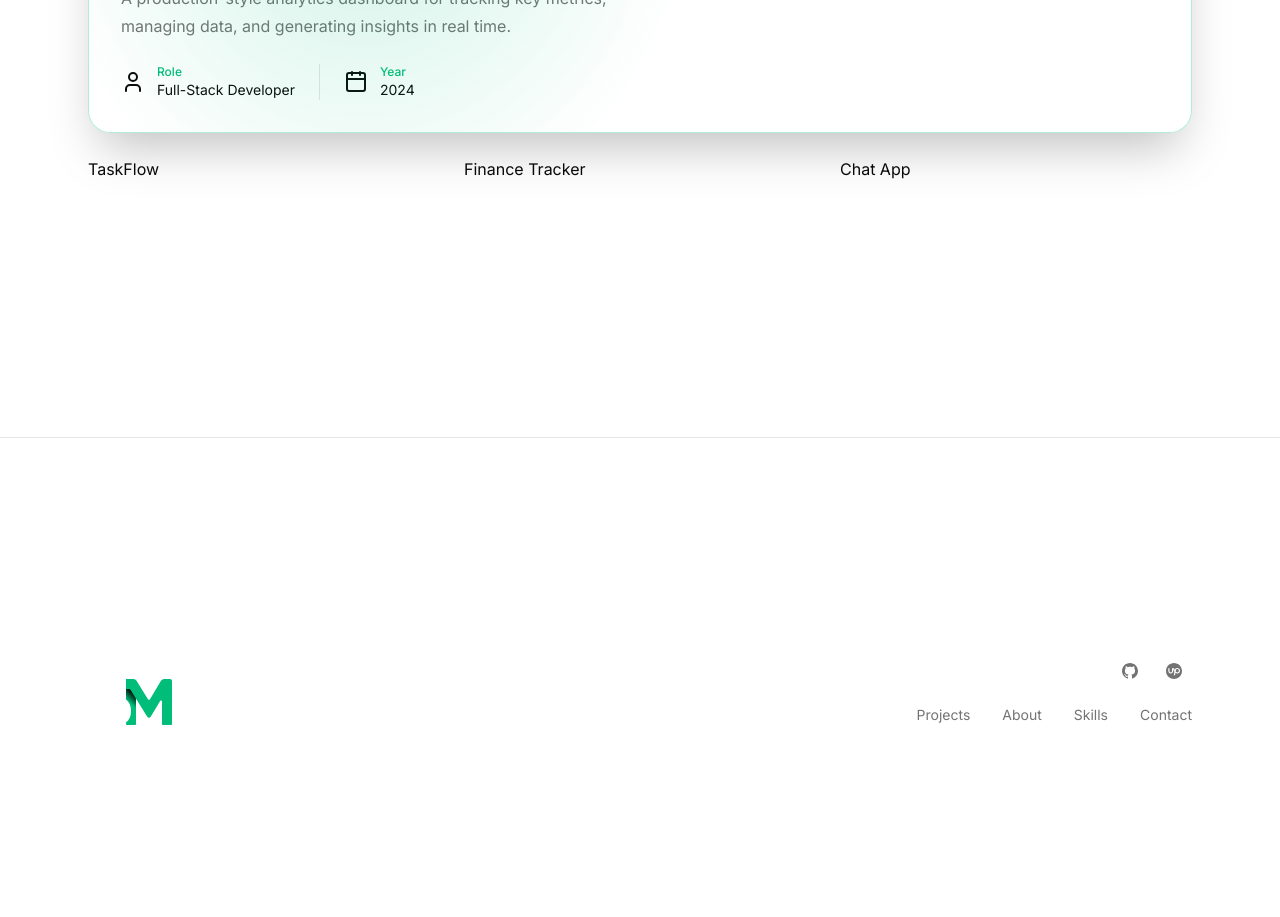
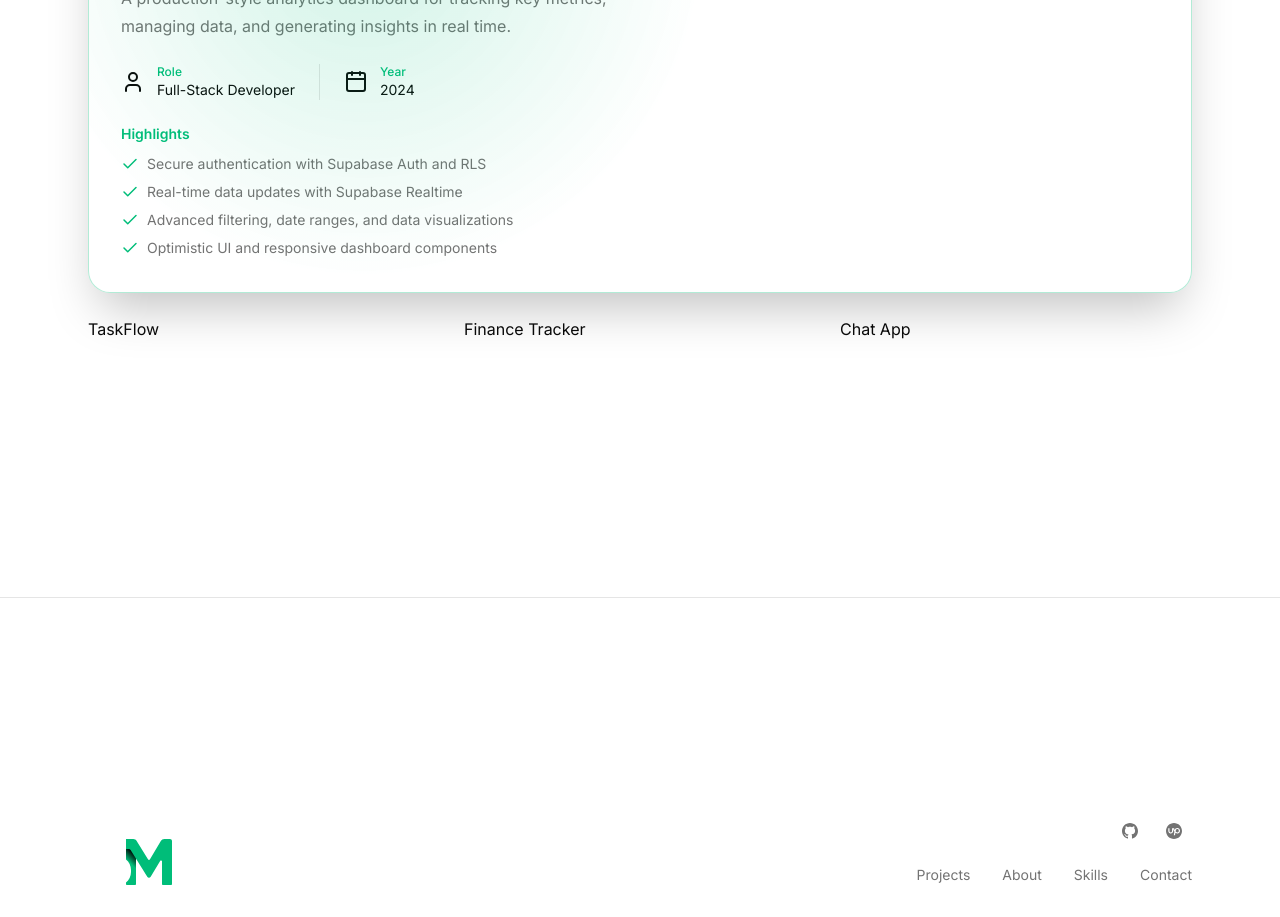
Before and after one commit to svsxn/portfolio, a Next.js app: page / in a window 1280 px wide. Shown: the part 1360-2277 px from the top of the page. Before the commit the page ends 2117 px from the top, so only its background shows below. Built offline with nearby package versions, Linux system fonts and the light colour scheme.

Commit message:
feat: add highlights

```diff
--- /dev/null
+++ b/components/sections/projects/cards/featured/left/highlights.tsx
@@ -0,0 +1,24 @@
+import { CheckIcon } from "lucide-react";
+
+interface Props {
+  highlights: string[];
+}
+
+export default function Highlights({ highlights }: Props) {
+  return (
+    <div className="mt-6">
+      <h4 className="text-sm font-semibold text-primary">Highlights</h4>
+      <ul className="mt-2 space-y-1">
+        {highlights.map((highlight) => (
+          <li
+            key={highlight}
+            className="flex gap-2 items-center text-sm leading-6 text-muted-foreground"
+          >
+            <CheckIcon color="var(--primary)" size={18} />
+            <span>{highlight}</span>
+          </li>
+        ))}
+      </ul>
+    </div>
+  );
+}
--- a/components/sections/projects/cards/featured/left/index.tsx
+++ b/components/sections/projects/cards/featured/left/index.tsx
@@ -1,6 +1,7 @@
 import { Separator } from "@/components/ui/separator";
 import { CalendarIcon, UserIcon } from "lucide-react";
 import Label from "./label";
+import Highlights from "./highlights";
 
 export default function LeftSection({ project }: { project: Project }) {
   return (
@@ -29,7 +30,7 @@ export default function LeftSection({ project }: { project: Project }) {
           </div>
         </div>
       </dl>
-      <div></div>
+      <Highlights highlights={project.highlights} />
     </div>
   );
 }
```
